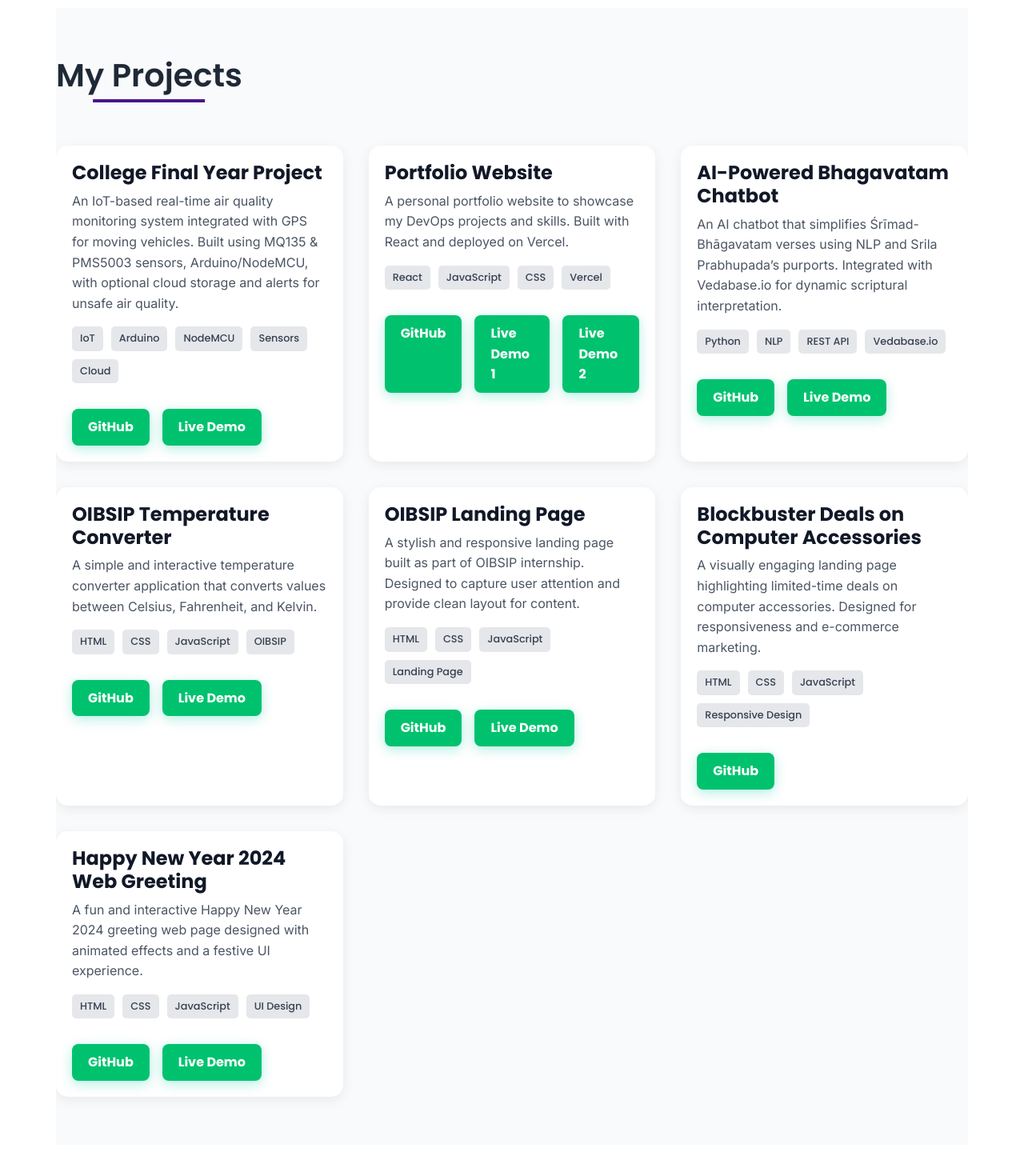
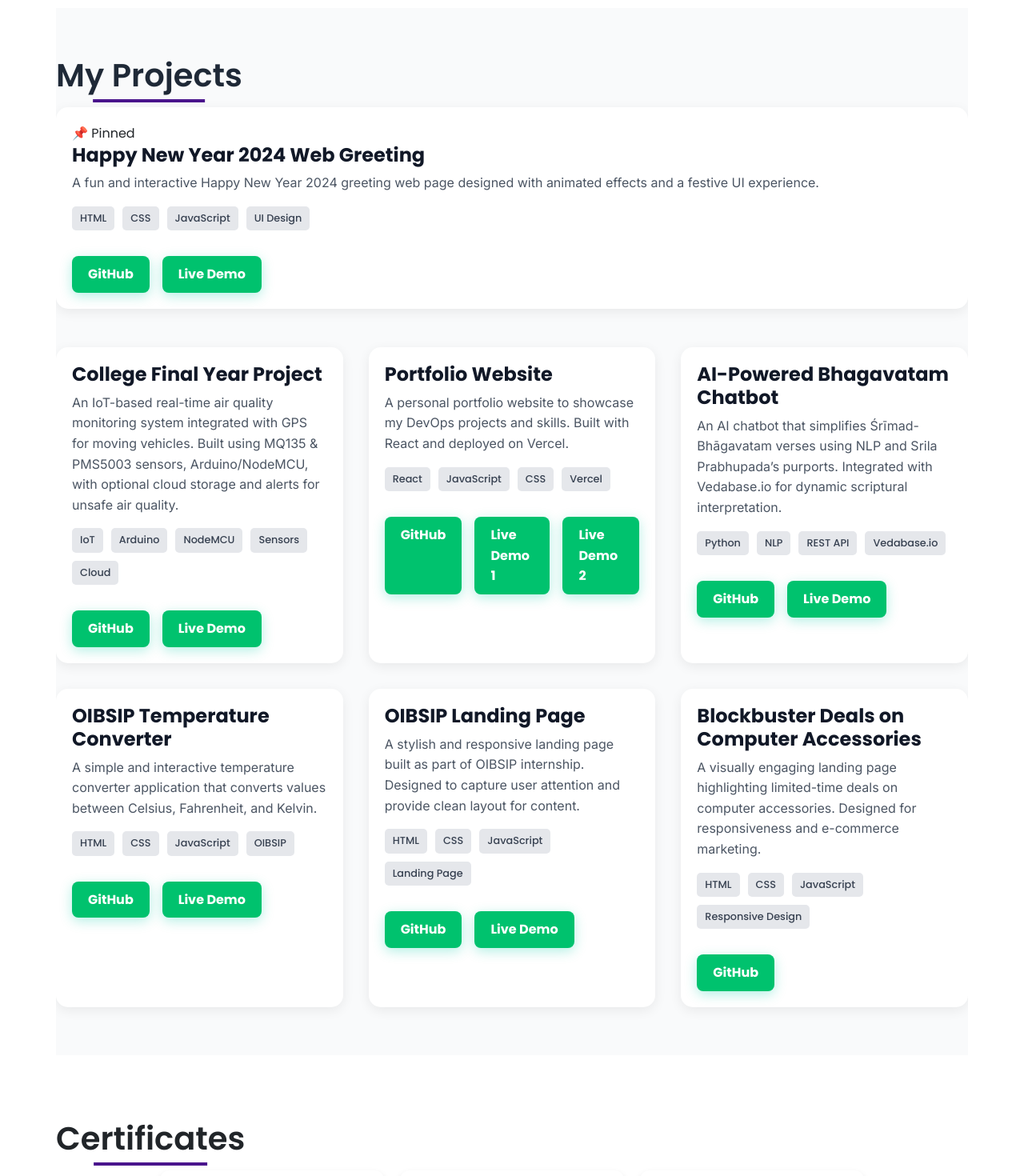
Before and after one commit to hritikmondal2003/Final_Work, a React (Vite) app: page / in a window 1280 px wide. Shown: the part 1880-3350 px from the top of the page at 80% size. Built offline with nearby package versions, Linux system fonts and the light colour scheme.

Commit message:
Update Projects.jsx

```diff
--- a/src/components/Projects.jsx
+++ b/src/components/Projects.jsx
@@ -55,21 +55,24 @@ const projectsData = [
     githubLink:
       'https://github.com/hritikmondal2003/Blockbuster-Deals-on-Computer-Accessories',
     liveDemo: '',
-  },
-  {
-    title: 'Happy New Year 2024 Web Greeting',
-    description:
-      'A fun and interactive Happy New Year 2024 greeting web page designed with animated effects and a festive UI experience.',
-    tags: ['HTML', 'CSS', 'JavaScript', 'UI Design'],
-    githubLink: 'https://github.com/hritikmondal2003/Happynewyear2024-',
-    liveDemo: 'https://newyear2024.vercel.app/',
-  },
+  }
 ];
 
-const ProjectCard = ({ project }) => {
+// Pinned project
+const pinnedProject = {
+  title: 'Happy New Year 2024 Web Greeting',
+  description:
+    'A fun and interactive Happy New Year 2024 greeting web page designed with animated effects and a festive UI experience.',
+  tags: ['HTML', 'CSS', 'JavaScript', 'UI Design'],
+  githubLink: 'https://github.com/hritikmondal2003/Happynewyear2024-',
+  liveDemo: 'https://newyear2024.vercel.app/',
+};
+
+const ProjectCard = ({ project, pinned }) => {
   return (
-    <div className="project-card">
+    <div className={`project-card ${pinned ? 'pinned-project' : ''}`}>
       <div className="project-content">
+        {pinned && <span className="pinned-badge">📌 Pinned</span>}
         <h3 className="project-title">{project.title}</h3>
         <p className="project-description">{project.description}</p>
         <div className="project-tags">
@@ -121,6 +124,11 @@ const Projects = () => {
   return (
     <section id="projects" className="projects container section">
       <h2 className="section-title">My Projects</h2>
+
+      {/* Pinned Project */}
+      <ProjectCard project={pinnedProject} pinned />
+
+      {/* All other projects */}
       <div className="projects-grid">
         {projectsData.map((project, index) => (
           <ProjectCard key={index} project={project} />
```
